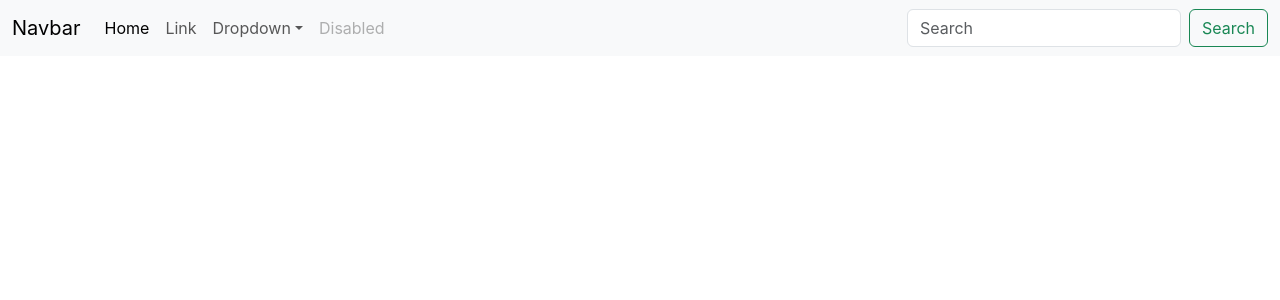
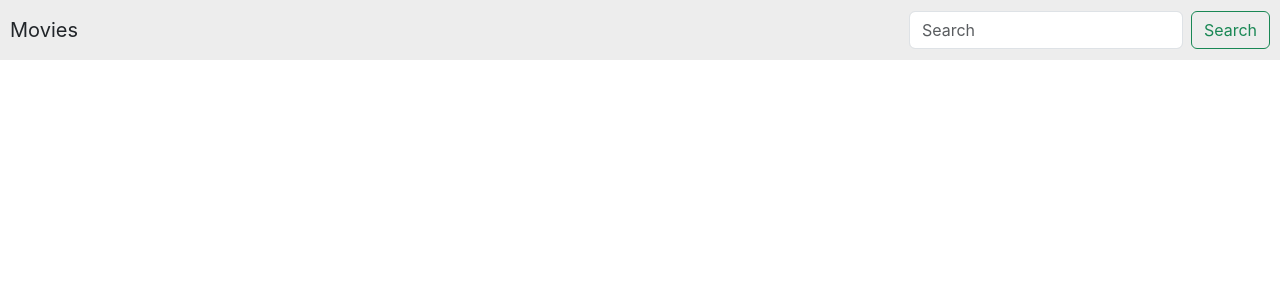
Before and after one commit to AzatResh/React, a React (Create React App) app: page / in a window 1280 px wide. Shown: the top 300 px of the page. Built offline with nearby package versions, Linux system fonts and the light colour scheme.

Commit message:
- header design

```diff
--- a/src/App.js
+++ b/src/App.js
@@ -1,6 +1,4 @@
 import 'bootstrap/dist/css/bootstrap.min.css';
-import $ from 'jquery';
-import Popper from 'popper.js';
 import 'bootstrap/dist/js/bootstrap.bundle.min';
 
 import React from 'react';
@@ -12,24 +10,14 @@ class App extends React.Component{
   constructor(props){
     super(props);
     this.state={
-      posts: [
-        {id: 'abc1', name: "JS"},
-        {id: 'abc2', name: "React"},
-        {id: 'abc3', name: "Flutter"},
-      ]
     }
   }
 
-  removePost = (id) =>{
-    this.setState({posts: this.state.posts.filter(post => (post.id!==id))});
-  }
-
   render(){
-    const {posts} = this.state;
-
     return(
-
-      <Header />
+      <>
+        <Header />
+      </>
     );
   }
 }
--- a/src/index.css
+++ b/src/index.css
@@ -11,3 +11,29 @@ code {
   font-family: source-code-pro, Menlo, Monaco, Consolas, 'Courier New',
     monospace;
 }
+
+.navbar-expand-lg .navbar-collapse {
+  display: flex!important;
+  flex-basis: auto;
+}
+
+.header__container{
+  width: 100%;
+  height: 60px;
+  background-color: rgb(237, 237, 237);
+  padding: 0 10px;
+  align-items: center;
+  display: flex;
+  flex-direction: row;
+  justify-content: space-between;
+}
+
+.header__form{
+  display: flex;
+  flex-direction: row;
+  justify-content: space-between;
+}
+
+.header__brand{
+  font-size: 20px;
+}
--- a/src/layout/header.jsx
+++ b/src/layout/header.jsx
@@ -1,41 +1,13 @@
 function Header(){
     return(
         <div>
-
-            <nav className="navbar navbar-expand-lg bg-body-tertiary">
-                <div className="container-fluid">
-                    <a className="navbar-brand" href="#">Navbar</a>
-                    <button className="navbar-toggler" type="button" data-bs-toggle="collapse" data-bs-target="#navbarSupportedContent" aria-controls="navbarSupportedContent" aria-expanded="false" aria-label="Toggle navigation">
-                        <span className="navbar-toggler-icon"></span>
-                    </button>
-                    <div className="collapse navbar-collapse" id="navbarSupportedContent">
-                    <ul className="navbar-nav me-auto mb-2 mb-lg-0">
-                        <li className="nav-item">
-                            <a className="nav-link active" aria-current="page" href="#">Home</a>
-                        </li>
-                        <li className="nav-item">
-                            <a className="nav-link" href="#">Link</a>
-                        </li>
-                        <li className="nav-item dropdown">
-                        <a className="nav-link dropdown-toggle" href="#" role="button" data-bs-toggle="dropdown" aria-expanded="false">
-                            Dropdown
-                        </a>
-                        <ul className="dropdown-menu">
-                            <li><a className="dropdown-item" href="#">Action</a></li>
-                            <li><a className="dropdown-item" href="#">Another action</a></li>
-                            <li><hr className="dropdown-divider" /></li>
-                            <li><a className="dropdown-item" href="#">Something else here</a></li>
-                        </ul>
-                        </li>
-                        <li className="nav-item">
-                        <a className="nav-link disabled">Disabled</a>
-                        </li>
-                    </ul>
-                    <form className="d-flex" role="search">
+            <nav className="header">
+                <div className="header__container">
+                    <a className="header__brand nav-link active" href="#">Movies</a>
+                    <form className="header__form" role="search">
                         <input className="form-control me-2" type="search" placeholder="Search" aria-label="Search"/>
                         <button className="btn btn-outline-success" type="submit">Search</button>
                     </form>
-                    </div>
                 </div>
             </nav>
 
```
